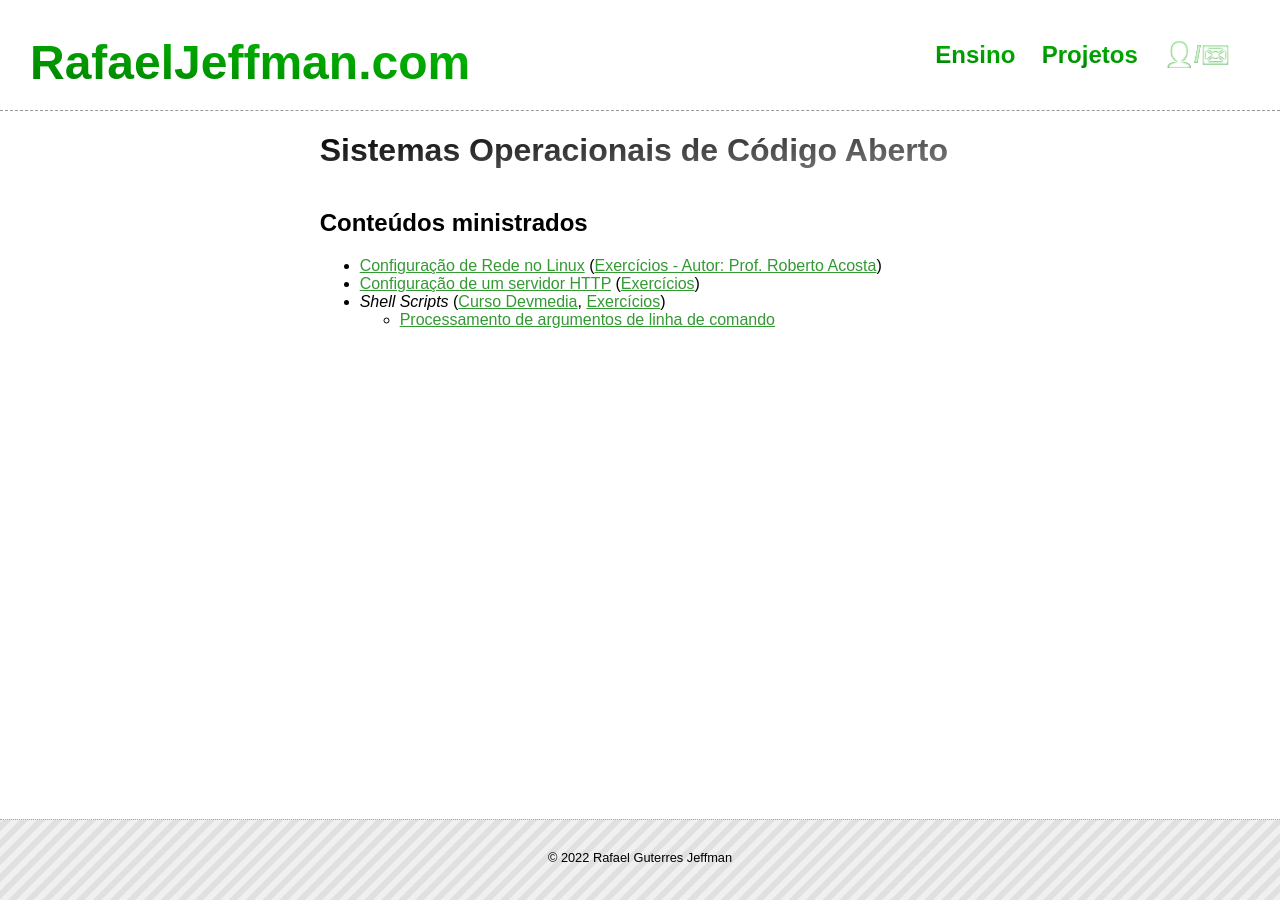
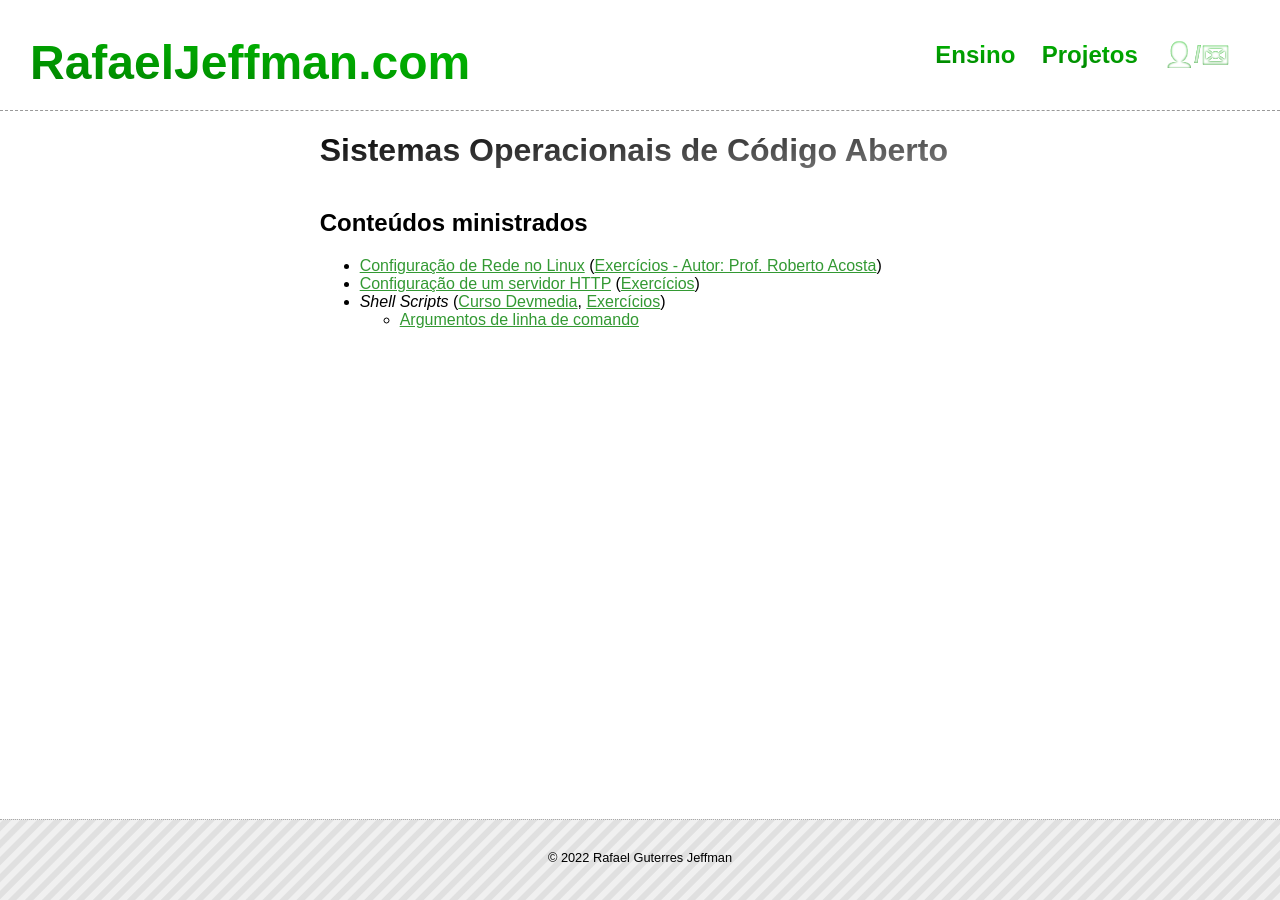
Before and after one commit to rafasgj/rafaeljeffman.com, a Jekyll site: the page built from teaching/senai/soca/index.md, in a window 1280 px wide. Built offline with Jekyll 4.4.1, drawn with Linux system fonts in a browser that asks for light colours.

Commit message:
getops: File rename.

```diff
--- a/teaching/senai/soca/index.md
+++ b/teaching/senai/soca/index.md
@@ -8,4 +8,4 @@
 * [Configuração de Rede no Linux](linux-net) ([Exercícios - Autor: Prof. Roberto Acosta](/files/senai/soca/exercicios_aula_11.pdf))
 * [Configuração de um servidor HTTP](linux-httpd) ([Exercícios](/files/senai/soca/exercicios_aula_13.pdf))
 * _Shell Scripts_ ([Curso Devmedia](https://www.devmedia.com.br/introducao-ao-shell-script-no-linux/25778), [Exercícios](/files/senai/soca/exercicios_aula_14.pdf))
-    * [Processamento de argumentos de linha de comando](/tools/shellscript/bash_getopts)
+    * [Argumentos de linha de comando](/tools/shellscript/bash-getopts)
```
Also changed, not shown: tools/shellscript/index.md (+1 -1 lines), tools/shellscript/bash-getopts.md (renamed from tools/shellscript/bash_getopts.md).
